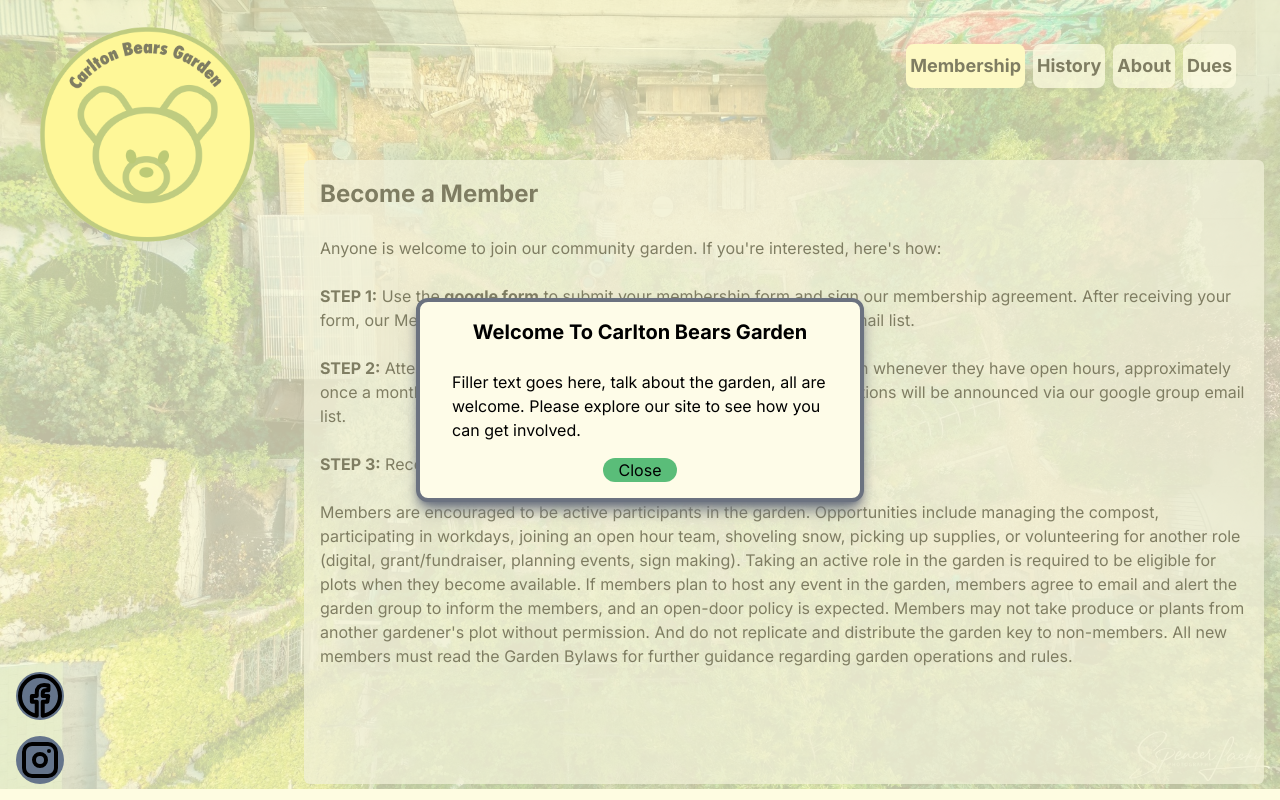
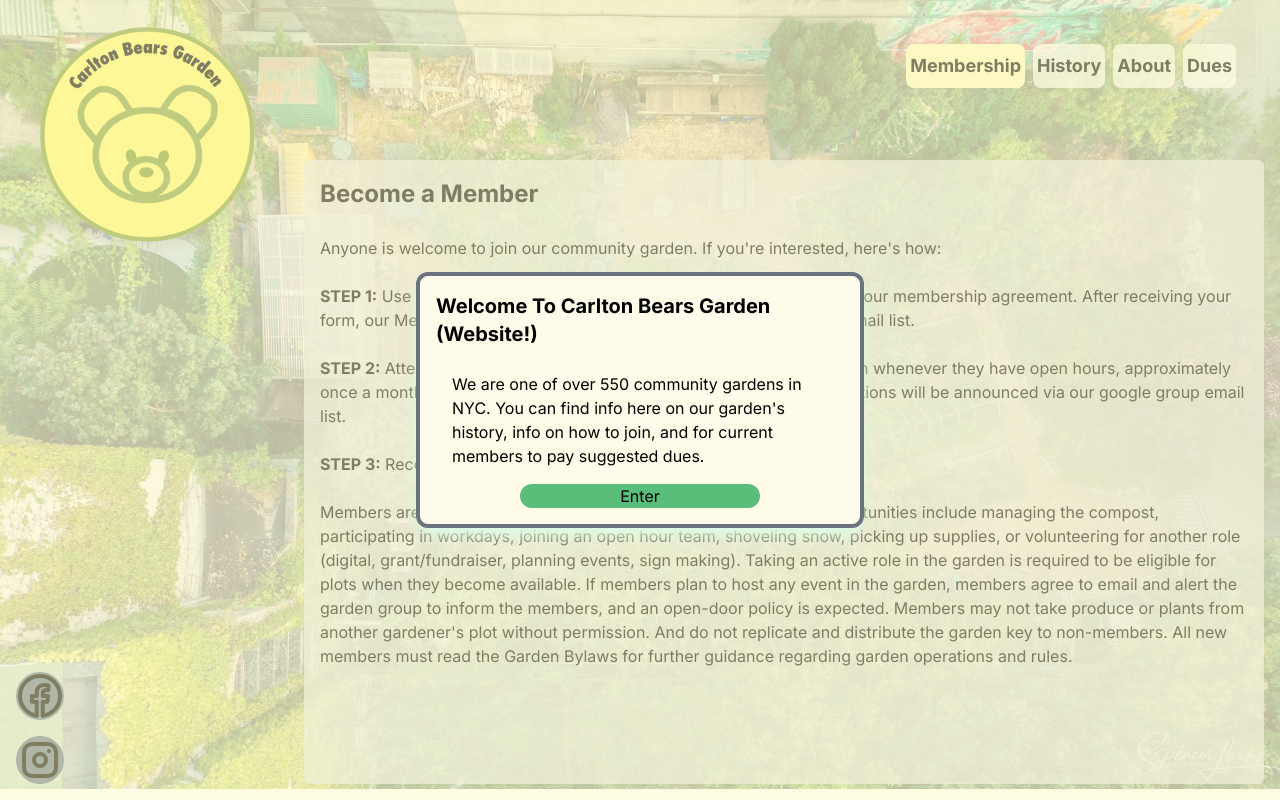
Before and after one commit to tedgusek/carltonbearsgarden, a Next.js app: page / in a window 1280 px wide. Built offline with nearby package versions, Linux system fonts and the light colour scheme.

Commit message:
cleaning up styles of content pages and welcome modal

```diff
--- a/src/components/DonationButton.tsx
+++ b/src/components/DonationButton.tsx
@@ -8,7 +8,7 @@ const DonateButton: React.FC = () => {
   return (
     <button
       // key={index}
-      className={`py-2 px-8 md:mt-6 my-4 mx-1 rounded-lg text-black font-bold hover:bg-yellow-100 bg-green-400 drop-shadow-lg `}
+      className={`py-2 px-8 md:mt-6 my-4 mx-1 rounded-lg text-black font-bold hover:bg-yellow-100 bg-green-400 drop-shadow-lg  `}
       onClick={handleButtonClick}
     >
       Donate!
--- a/src/components/FacebookIcon.tsx
+++ b/src/components/FacebookIcon.tsx
@@ -1,25 +1,27 @@
-import React, {FC} from 'react';
+import React, { FC } from 'react';
 
 const FacebookIcon: FC = () => {
   return (
-      <a href='https://www.facebook.com/bkbearscommunitygarden'
-          target="_blank"
-          rel="noopener noreferrer">
+    <a
+      href='https://www.facebook.com/bkbearscommunitygarden'
+      target='_blank'
+      rel='noopener noreferrer'
+    >
       <svg
-        xmlns="http://www.w3.org/2000/svg"
-        aria-label="Facebook"
-        role="img"
-        viewBox="0 0 24 24"
-        fill="none"
-        stroke="currentColor"
-        strokeWidth="2"
-        strokeLinecap="round"
-        strokeLinejoin="round"
-        className='z-50 w-12 fixed bottom-20 left-4 rounded-full bg-slate-500'
+        xmlns='http://www.w3.org/2000/svg'
+        aria-label='Facebook'
+        role='img'
+        viewBox='0 0 24 24'
+        fill='none'
+        stroke='currentColor'
+        strokeWidth='2'
+        strokeLinecap='round'
+        strokeLinejoin='round'
+        className='z-40 w-12 fixed bottom-20 left-4 rounded-full bg-slate-500'
       >
         <path
-        //   fill="#ffffff"
-          d="M12 2C6.482 2 2 6.482 2 12c0 4.968 3.633 9.073 8.375 9.829v-6.969H7.938V12h2.437v-1.729c0-2.413 1.445-3.754 3.647-3.754 1.055 0 2.192.187 2.192.187v2.406h-1.237c-1.219 0-1.602.754-1.602 1.531V12h2.735l-.438 2.86h-2.297v6.969C18.367 21.073 22 16.968 22 12c0-5.518-4.482-10-10-10z"
+          //   fill="#ffffff"
+          d='M12 2C6.482 2 2 6.482 2 12c0 4.968 3.633 9.073 8.375 9.829v-6.969H7.938V12h2.437v-1.729c0-2.413 1.445-3.754 3.647-3.754 1.055 0 2.192.187 2.192.187v2.406h-1.237c-1.219 0-1.602.754-1.602 1.531V12h2.735l-.438 2.86h-2.297v6.969C18.367 21.073 22 16.968 22 12c0-5.518-4.482-10-10-10z'
         ></path>
       </svg>
     </a>
--- a/src/components/InstagramIcon.tsx
+++ b/src/components/InstagramIcon.tsx
@@ -4,22 +4,21 @@ const InstagramIcon: FC = () => (
   <a
     href='https://www.instagram.com/brooklynbearscarltonavegarden/'
     target='_blank'
-        rel="noopener noreferrer"
+    rel='noopener noreferrer'
   >
     <svg
-        xmlns="http://www.w3.org/2000/svg"
-        viewBox="0 0 24 24"
-        fill="none"
-        stroke="currentColor"
-        strokeWidth="2"
-        strokeLinecap="round"
-        strokeLinejoin="round"
-        className='z-50 w-12 fixed bottom-4 left-4 rounded-full bg-slate-500'
-
+      xmlns='http://www.w3.org/2000/svg'
+      viewBox='0 0 24 24'
+      fill='none'
+      stroke='currentColor'
+      strokeWidth='2'
+      strokeLinecap='round'
+      strokeLinejoin='round'
+      className=' z-40 w-12 fixed bottom-4 left-4 rounded-full bg-slate-500'
     >
-    <rect width="16" height="16" x="4" y="4" rx="4" ry="4"></rect>
-    <circle cx="12" cy="12" r="3"></circle>
-    <line x1="16.5" y1="7.5" x2="16.5" y2="7.5"></line>
+      <rect width='16' height='16' x='4' y='4' rx='4' ry='4'></rect>
+      <circle cx='12' cy='12' r='3'></circle>
+      <line x1='16.5' y1='7.5' x2='16.5' y2='7.5'></line>
     </svg>
   </a>
 );
--- a/src/components/modals/WelcomeModal.tsx
+++ b/src/components/modals/WelcomeModal.tsx
@@ -1,41 +1,30 @@
-import React, { useState } from 'react';
+import React from 'react';
 import { WelcomeModalProps } from '@/app/types/interface';
-// import CharCard from '../charCard/CharCard';
-// import { BattleModalProps } from '@/app/types/interface';
-// import { useState } from 'react';
 
 const WelcomeModal: React.FC<WelcomeModalProps> = ({ onClose }) => {
-  //   const [isModalOpen, setIsModalOpen] = useState<boolean>(true);
-
-  //   if (!characters[0] || !characters[1]) return;
-
-  //   const doNothing = () => {
-  // console.log(
-  //   'this is a placeholder to fill in a param so that I could reuse the CharCard component'
-  // );
-  //   };
-
   const handleCloseModal = () => {
     onClose();
-    //   battleOnClick();
   };
 
   return (
     <div className='fixed inset-0 flex flex-col items-center justify-center bg-yellow-100 bg-opacity-50 z-50 '>
-      <div className='max-w-md w-full p-4 bg-yellow-50 rounded-xl shadow-lg flex flex-col items-center justify-center border-gray-500 border-4 shadow-gray-500'>
-        <h2 className='text-xl font-bold mb-2 text-black'>
-          Welcome To Carlton Bears Garden
+      <div className='max-w-md w-full p-4 bg-yellow-50 rounded-xl shadow-lg flex flex-col  border-gray-500 border-4 shadow-green-100'>
+        <h2 className='text-xl font-bold mb-2 text-black '>
+          Welcome To Carlton Bears Garden (Website!)
         </h2>
-        <div className='flex flex-row items-center justify-center m-4 text-black'>
-          Filler text goes here, talk about the garden, all are welcome. Please
-          explore our site to see how you can get involved.
+        <div className='flex flex-row items-stretch justify-center m-4 text-black'>
+          We are one of over 550 community gardens in NYC. You can find info
+          here on our garden&apos;s history, info on how to join, and for
+          current members to pay suggested dues.
         </div>
-        <button
-          className='flex flex-col items-center bottom-1 rounded-full px-4 bg-green-600 bg-opacity-70 hover:bg-opacity-100'
-          onClick={handleCloseModal}
-        >
-          Close
-        </button>
+        <div className='flex flex-col items-center'>
+          <button
+            className='flex flex-col items-center bottom-1 rounded-full px-4 bg-green-600 bg-opacity-70 hover:bg-opacity-100 w-60'
+            onClick={handleCloseModal}
+          >
+            Enter
+          </button>
+        </div>
       </div>
     </div>
   );
--- a/src/content/SuggestedDues.tsx
+++ b/src/content/SuggestedDues.tsx
@@ -7,9 +7,15 @@ interface SuggestedDuesPageProps {
 
 const SuggestedDuesPage: React.FC<SuggestedDuesPageProps> = ({ content }) => {
   return (
-    <div className='h-full w-full text-black flex flex-col items-center'>
-      <p className='font-bold'> Suggested Dues </p>
-      <DonateButton />
+    // <div className='h-full w-full text-black flex flex-col items-center'>
+    <div className='h-96 w-full  text-black flex flex-col items-stretch'>
+      <h5 style={{ fontSize: '1.5rem' }} className='font-bold'>
+        Suggested Dues
+      </h5>
+      {/* <p className='font-bold'> Suggested Dues </p> */}
+      <div className='flex flex-col items-center'>
+        <DonateButton />
+      </div>
       <p className='mt-6'>
         Dues are strongly suggested to help maintain the integrity of our space.
         They are collected once a seaon, they help fund the general maintenance
```
Lines whose indentation alone changed are shown as unchanged.
